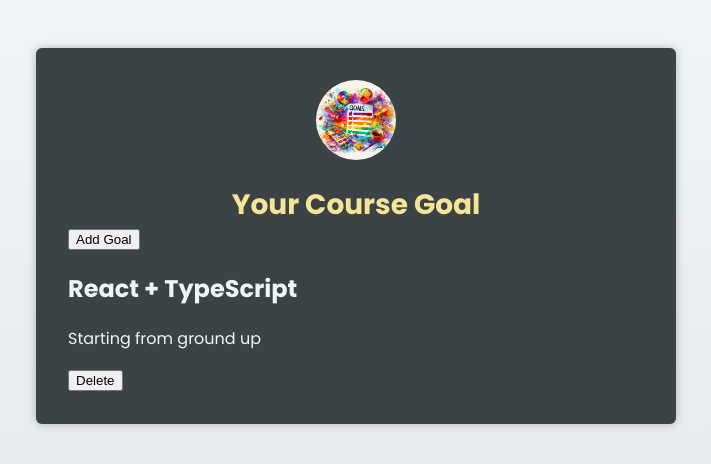
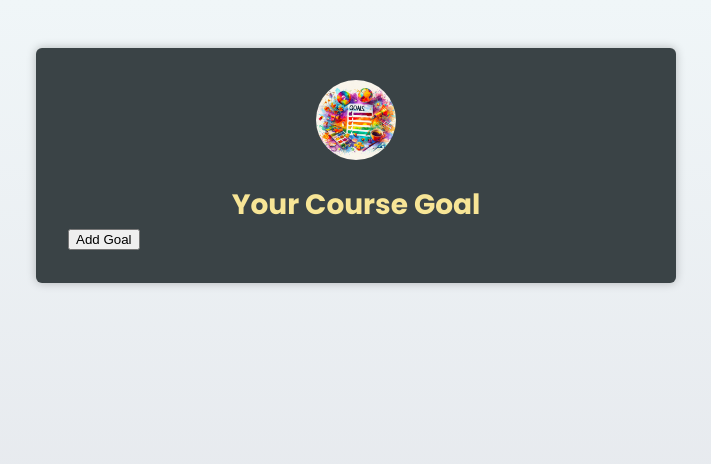
Before and after one commit to MahdiAtlas2004/goals, a React (Vite) app: page / in a window 1280 px wide. Shown: the top 464 px of the page, without its empty margins (284-995 px from the left). Built offline with nearby package versions, Linux system fonts and the light colour scheme.

Commit message:
handleAddGoal function added.

```diff
--- a/src/App.tsx
+++ b/src/App.tsx
@@ -13,7 +13,14 @@ export default function App() {
   const [goals, setGoals] = useState<Array<CourseGoal>>([]);
 
   function handleAddGoal() {
-    // setGoals();
+    setGoals((prevGoals) => {
+      const newGoal: CourseGoal = {
+        id: Math.random(),
+        title: "Learn React + TS",
+        description: "Learn it in depth!",
+      };
+      return [...prevGoals, newGoal];
+    });
   }
 
   return (
@@ -22,9 +29,17 @@ export default function App() {
         <h1>Your Course Goal</h1>
       </Header>
       <button onClick={handleAddGoal}>Add Goal</button>
-      <CourseGoal title="React + TypeScript">
-        <p>Starting from ground up</p>
-      </CourseGoal>
+      <ul>
+        {goals.map((goal) => {
+          return (
+            <li key={goal.id}>
+              <CourseGoal title={goal.title}>
+                <p>{goal.description}</p>
+              </CourseGoal>
+            </li>
+          );
+        })}
+      </ul>
     </main>
   );
 }
```
